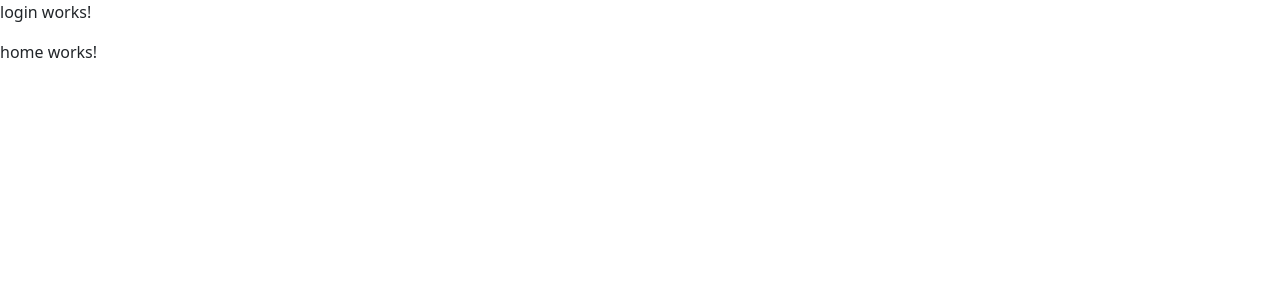
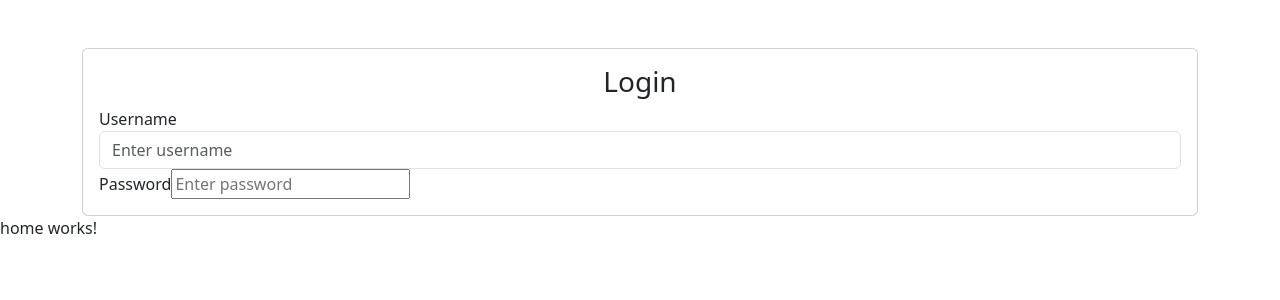
Before and after one commit to szakidani23/angular-modulzaro, an Angular app: page / in a window 1280 px wide. Shown: the top 300 px of the page. Built offline with nearby package versions, Linux system fonts and the light colour scheme.

Commit message:
LOGIN: Started the markup for LOGIN

```diff
--- a/src/app/login/login.component.html
+++ b/src/app/login/login.component.html
@@ -1 +1,17 @@
-<p>login works!</p>
+<div class="container mt-5">
+  <div class="card">
+    <div class="card-body">
+      <h3 class="card-title text-center">Login</h3>
+      <!-- username input -->
+      <div class="form-group">
+        <label for="username">Username</label>
+        <input type="text" class="form-control" name="username" id="username" placeholder="Enter username" required>
+      </div>
+      <!-- password input -->
+      <div class="form-group">
+        <label for="password">Password</label>
+        <input type="password" name="password" id="password" placeholder="Enter password" required>
+      </div>
+    </div>
+  </div>
+</div>
```
